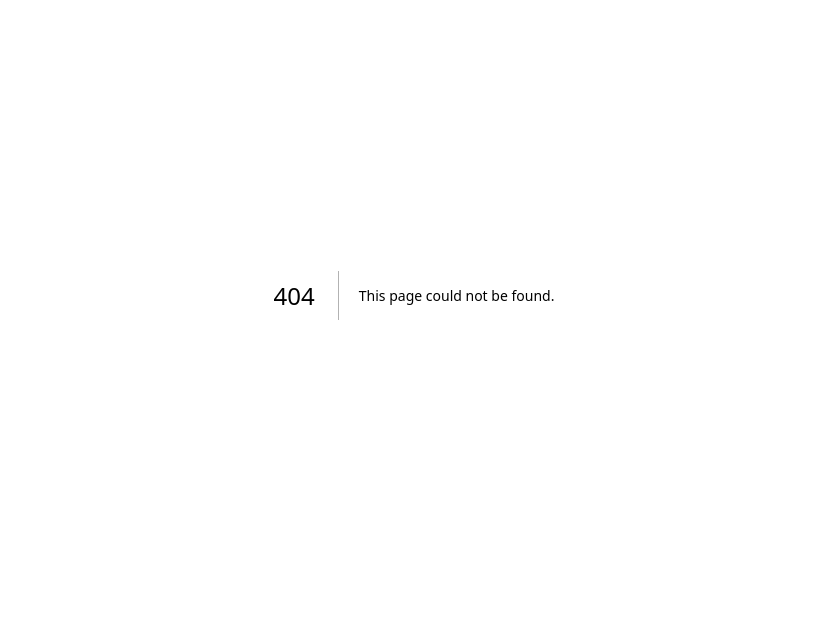
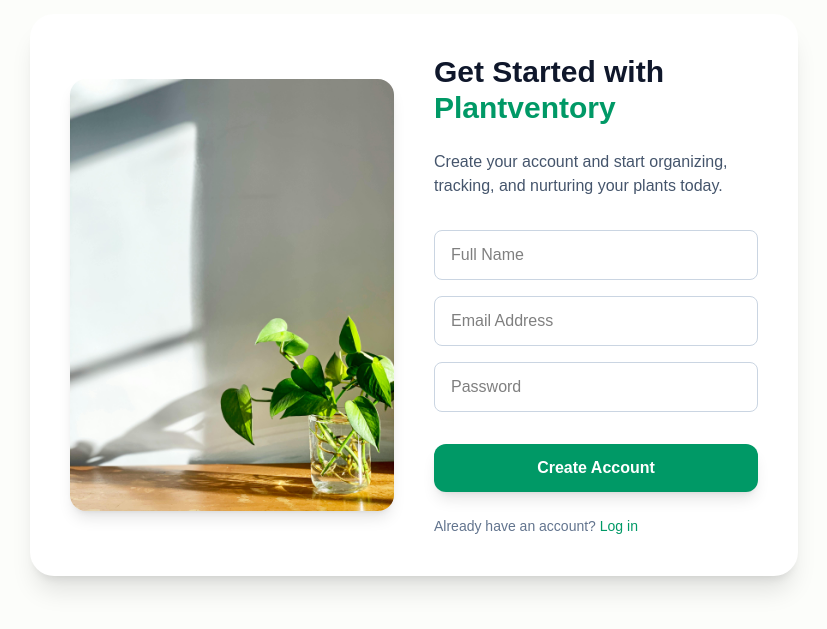
Before and after one commit to yasarahasini/plant-ventory, a Next.js app in the folder frontend/: page /get-start in a window 1280 px wide. Before the commit this address had no page. Shown: the part 105-734 px from the top of the page, without its empty margins (226-1053 px from the left). Built offline with nearby package versions, Linux system fonts and the light colour scheme.

Commit message:
create get-started page

```diff
--- /dev/null
+++ b/frontend/app/(user)/get-start/page.tsx
@@ -0,0 +1,86 @@
+"use client";
+
+import React, { useState } from "react";
+
+const GetStartedPage = () => {
+  const [name, setName] = useState("");
+  const [email, setEmail] = useState("");
+  const [password, setPassword] = useState("");
+
+  const handleSubmit = (e: React.FormEvent) => {
+    e.preventDefault();
+
+    alert(`Welcome, ${name}! Your account has been created.`);
+  };
+
+  return (
+    <div className="min-h-screen flex items-center justify-center bg-[#fcfdfa] px-6 py-12">
+      <div className="max-w-3xl w-full bg-white rounded-3xl shadow-xl p-10 md:flex md:gap-10 items-center">
+
+
+        <div className="hidden md:block md:w-1/2">
+          <img
+            src="/home3.jpg"
+            alt="Get Started Plantventory"
+            className="rounded-2xl object-cover shadow-lg"
+          />
+        </div>
+
+
+        <div className="w-full md:w-1/2">
+          <h2 className="text-3xl font-extrabold text-slate-900 mb-6">
+            Get Started with <span className="text-emerald-600">Plantventory</span>
+          </h2>
+          <p className="text-slate-600 mb-8">
+            Create your account and start organizing, tracking, and nurturing your plants today.
+          </p>
+
+          <form onSubmit={handleSubmit} className="flex flex-col gap-4">
+            <input
+              type="text"
+              placeholder="Full Name"
+              value={name}
+              onChange={(e) => setName(e.target.value)}
+              className="px-4 py-3 border border-slate-300 rounded-lg focus:outline-none focus:ring-2 focus:ring-emerald-500"
+              required
+            />
+
+            <input
+              type="email"
+              placeholder="Email Address"
+              value={email}
+              onChange={(e) => setEmail(e.target.value)}
+              className="px-4 py-3 border border-slate-300 rounded-lg focus:outline-none focus:ring-2 focus:ring-emerald-500"
+              required
+            />
+
+            <input
+              type="password"
+              placeholder="Password"
+              value={password}
+              onChange={(e) => setPassword(e.target.value)}
+              className="px-4 py-3 border border-slate-300 rounded-lg focus:outline-none focus:ring-2 focus:ring-emerald-500"
+              required
+            />
+
+            <button
+              type="submit"
+              className="mt-4 px-6 py-3 bg-emerald-600 hover:bg-emerald-700 text-white font-semibold rounded-xl transition-all shadow-lg"
+            >
+              Create Account
+            </button>
+          </form>
+
+          <p className="text-slate-500 mt-6 text-sm">
+            Already have an account?{" "}
+            <a href="/login" className="text-emerald-600 hover:underline">
+              Log in
+            </a>
+          </p>
+        </div>
+      </div>
+    </div>
+  );
+};
+
+export default GetStartedPage;
--- a/frontend/app/(user)/home/page.tsx
+++ /dev/null
@@ -1,23 +0,0 @@
-"use client";
-
-export default function HomePage() {
-  return (
-    <div className="relative w-full h-screen overflow-hidden">
-      {/* Background Flower Image */}
-      <div className="absolute inset-0">
-        <div className="bg-flower animate-zoom w-full h-full"></div>
-      </div>
-
-      {/* Overlay content */}
-      <div className="relative z-10 flex flex-col items-center justify-center h-full text-white text-center p-4 bg-black/30">
-        <h1 className="text-5xl font-bold mb-4">Welcome to Plantventory</h1>
-        <p className="text-xl max-w-lg">
-          Discover and manage your plants with a beautiful interactive interface.
-        </p>
-        <button className="mt-6 px-6 py-3 bg-green-500 hover:bg-green-600 rounded-lg font-semibold">
-          Get Started
-        </button>
-      </div>
-    </div>
-  );
-}
--- a/frontend/app/page.tsx
+++ b/frontend/app/page.tsx
@@ -59,7 +59,7 @@ export default function HomePage() {
               className="flex flex-col sm:flex-row justify-center gap-4"
             >
               <button className="px-8 py-4 bg-emerald-600 hover:bg-emerald-700 text-white font-semibold rounded-xl transition-all shadow-lg shadow-emerald-900/30 flex items-center justify-center gap-2">
-                <Link href="/get-started" className="flex items-center gap-2">
+                <Link href="/get-start" className="flex items-center gap-2">
                   Get Started Free <ArrowRight size={18} />
                 </Link>
               </button>
```
